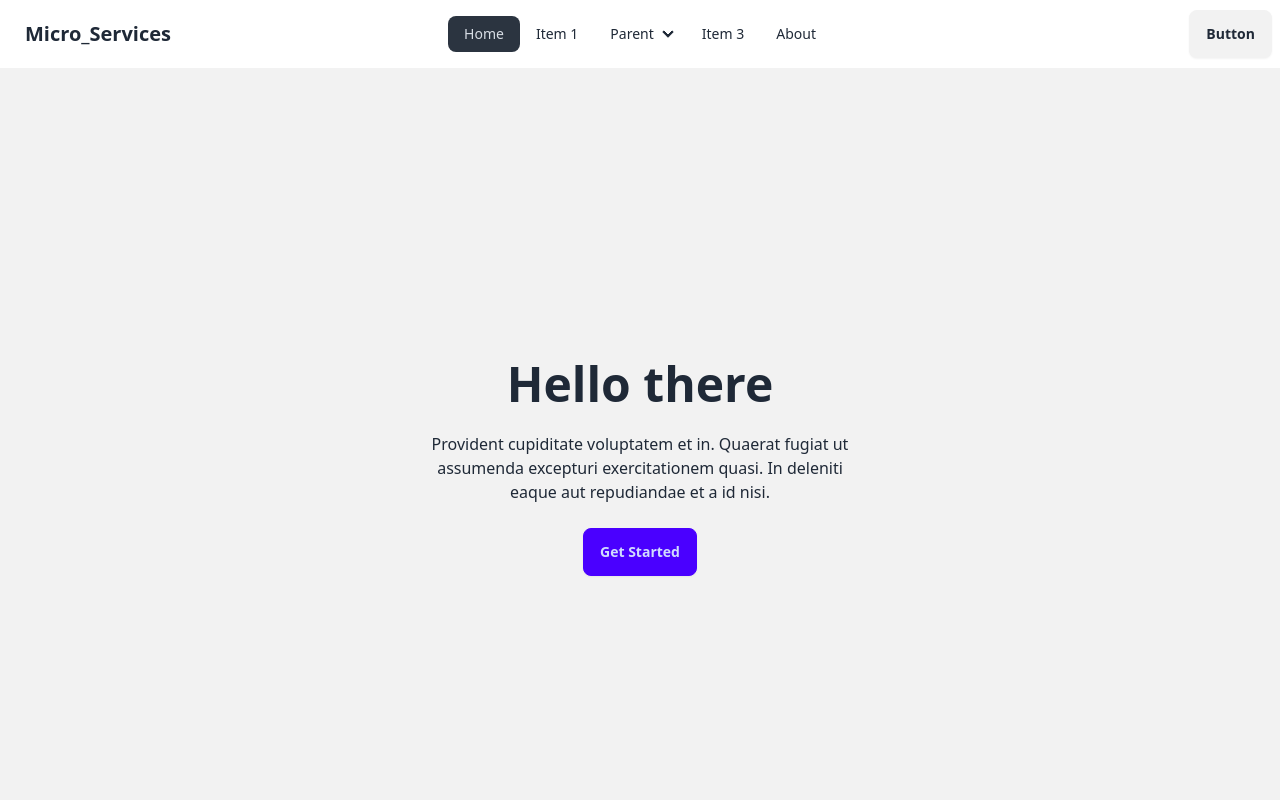
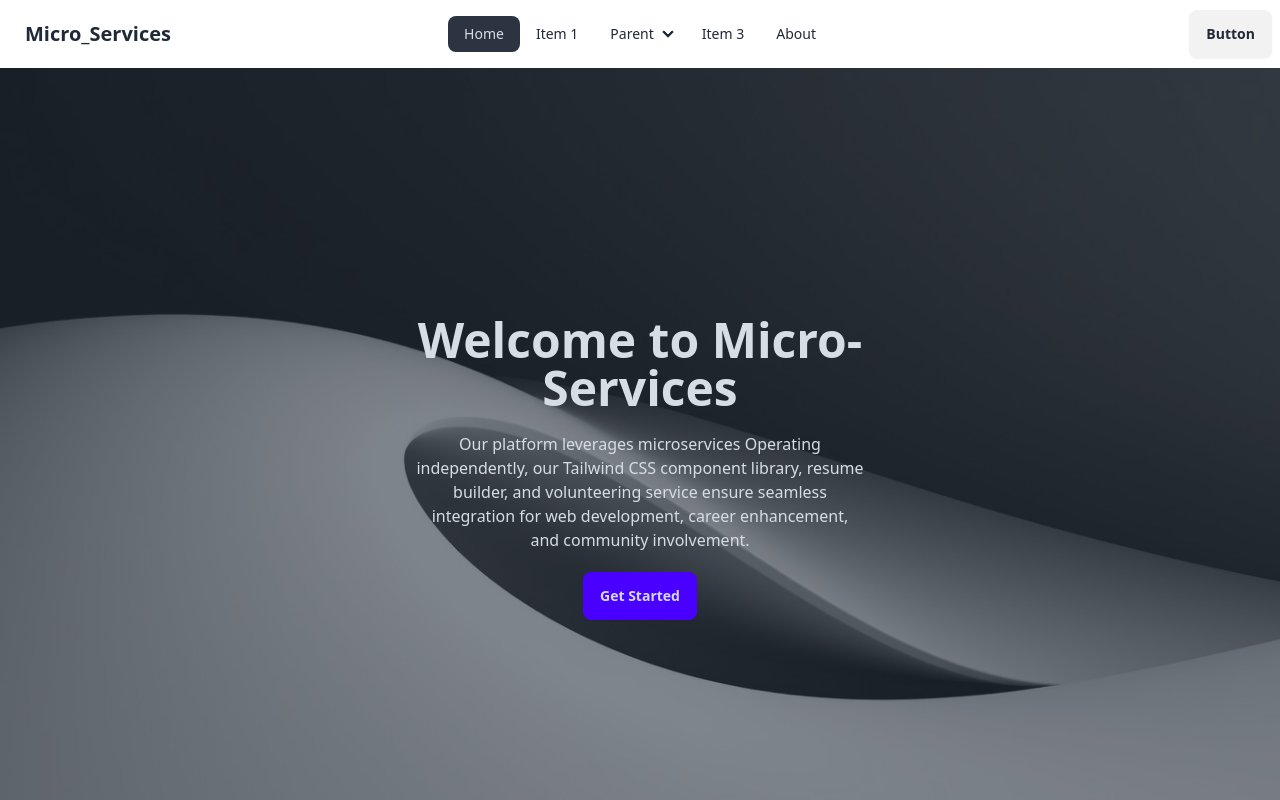
Before and after one commit to MUHAMMADSabbirHossain/personal-portfolio, a React (Vite) app in the folder Personal-Portfolios-FrontEnd/: page / in a window 1280 px wide. Shown: the top 800 px of the page. Built offline with nearby package versions, Linux system fonts and the light colour scheme.

Commit message:
home page: landing section edited by adding image... successfully

```diff
--- a/Personal-Portfolios-FrontEnd/src/pages/Home.jsx
+++ b/Personal-Portfolios-FrontEnd/src/pages/Home.jsx
@@ -1,10 +1,14 @@
+import landingBgImg from "../assets/wavy-black-white-background.jpg";
+
 const Home = () => {
     return (
-        <div className="hero min-h-screen bg-base-200">
-            <div className="hero-content text-center">
+        <div className="hero min-h-screen" style={{ backgroundImage: `url(${landingBgImg})` }}>
+            <div className="hero-overlay bg-opacity-60"></div>
+            <div className="hero-content text-center text-neutral-content">
                 <div className="max-w-md">
-                    <h1 className="text-5xl font-bold">Hello there</h1>
-                    <p className="py-6">Provident cupiditate voluptatem et in. Quaerat fugiat ut assumenda excepturi exercitationem quasi. In deleniti eaque aut repudiandae et a id nisi.</p>
+                    <h1 className="mb-5 text-5xl font-bold">Welcome to Micro-Services</h1>
+                    <p className="mb-5">Our platform leverages microservices Operating independently, our Tailwind CSS component library, resume builder, and volunteering service ensure seamless integration for web development, career enhancement, and community involvement.
+                    </p>
                     <button className="btn btn-primary">Get Started</button>
                 </div>
             </div>
```
Also changed, not shown: Personal-Portfolios-FrontEnd/src/assets/wavy-black-white-background.jpg (added).
